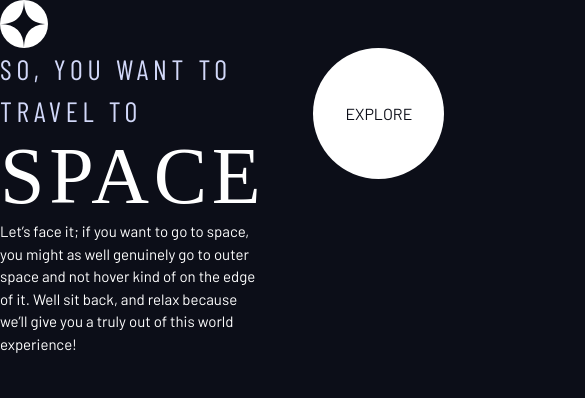
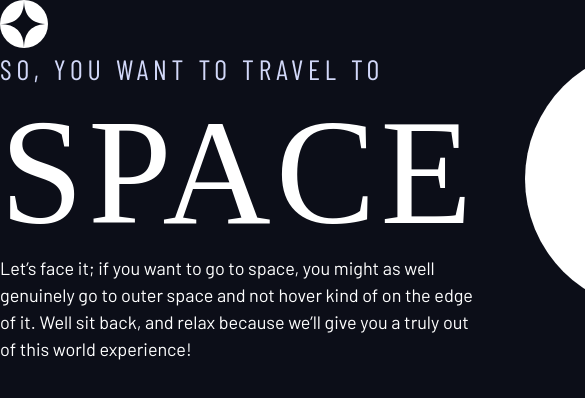
Before and after one commit to diegoflorenca/space-travel-scrimba, a plain HTML site: page index.html in a window 390 px wide. Shown: the top 398 px of the page, 585 px wide, since content can reach past the window. Drawn offline with nearby package versions, Linux system fonts and the light colour scheme; a web font is replaced by a local one.

Commit message:
Revert "Responsive typography" Reverting the code made during the challenge This reverts commit 773bbbd317a086e8f8f2ede108064554b1729475.

```diff
--- a/css/index.css
+++ b/css/index.css
@@ -8,39 +8,19 @@
   --clr-white: 0 0% 100%;
 
   /* font-sizes */
-  --fs-900: clamp(5rem, 8vw + 1rem, 9.375rem);
-  --fs-800: 3.5rem;
-  --fs-700: 1.5rem;
-  --fs-600: 1rem;
+  --fs-200: 0.875rem;
+  --fs-300: 1rem;
+  --fs-400: 1.125rem;
   --fs-500: 1.75rem;
-  --fs-400: 0.9375rem;
-  --fs-300: 1rem;
-  --fs-200: 0.875rem;
+  --fs-600: 2rem;
+  --fs-700: 3.5rem;
+  --fs-800: 6.25rem;
+  --fs-900: 9.375rem;
 
   /* font-families */
   --ff-serif: 'Bellefair', serif;
   --ff-sans-cond: 'Barlow Condensed', sans-serif;
   --ff-sans-normal: 'Barlow', sans-serif;
-}
-
-@media (min-width: 35em) {
-  :root {
-    /* font-sizes */
-    --fs-800: 5rem;
-    --fs-700: 2.5rem;
-    --fs-600: 1.5rem;
-    --fs-400: 1rem;
-  }
-}
-
-@media (min-width: 45em) {
-  :root {
-    /* font-sizes */
-    --fs-800: 6.25rem;
-    --fs-700: 3.5rem;
-    --fs-600: 2rem;
-    --fs-400: 1.125rem;
-  }
 }
 
 /* ----------------------- */
@@ -150,7 +130,7 @@ select {
   border: 2px solid lightgreen;
 }
 
-@media (min-width: 45em) {
+@media (min-width: 767px) {
   .grid-container {
     column-gap: var(--container-gap, 2rem);
     grid-template-columns: minmax(2rem, 1fr) repeat(2, minmax(0, 40rem)) minmax(2rem, 1fr);
```
